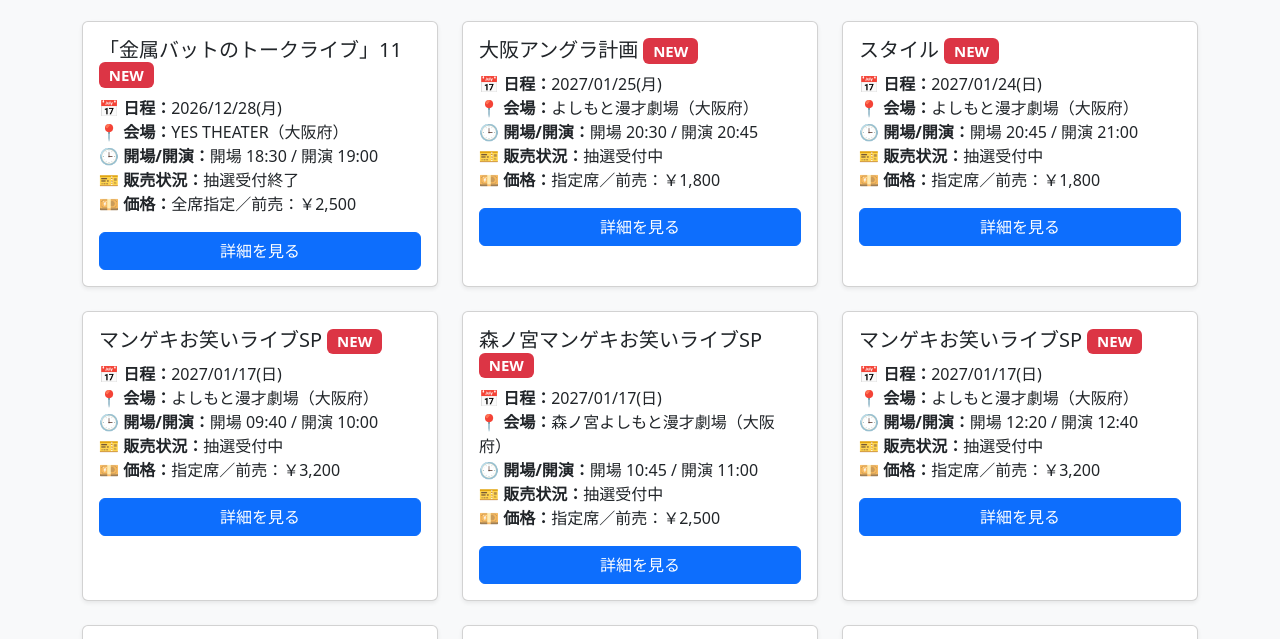
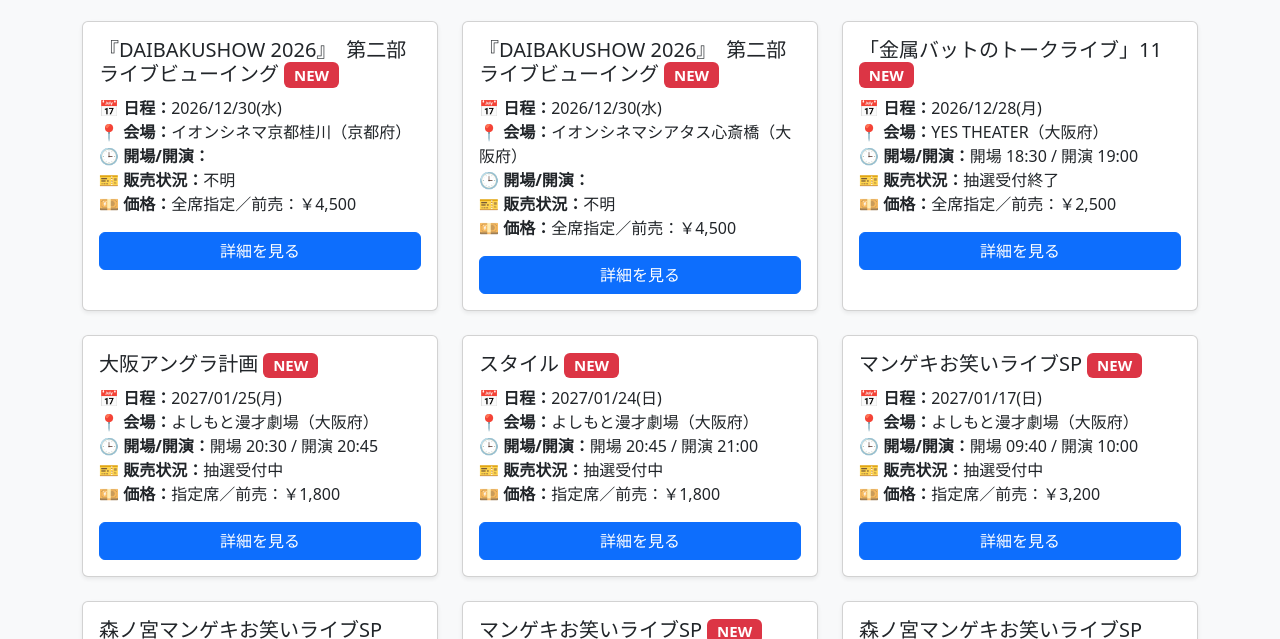
Before and after one commit to rockn-git-hub/fany-scheduler, a plain HTML site: page kinzoku_bat_events.html in a window 1280 px wide. Shown: the part 81-720 px from the top of the page. Drawn offline with nearby package versions, Linux system fonts and the light colour scheme.

Commit message:
Update FANY event data

```diff
--- a/kinzoku_bat_events.html
+++ b/kinzoku_bat_events.html
@@ -11,6 +11,38 @@
 <div class="container py-4">
     <h1 class="mb-4 text-center"> <span class="badge bg-danger">新着あり</span> (new)金属バット公演一覧</h1>
     <div class="row g-4">
+
+        <div class="col-md-6 col-lg-4">
+            <div class="card shadow-sm h-100">
+                <div class="card-body">
+                    <h5 class="card-title">『DAIBAKUSHOW 2026』　第二部　ライブビューイング <span class='badge bg-danger'>NEW</span></h5>
+                    <p class="card-text">
+                        📅 <strong>日程：</strong>2026/12/30(水)<br>
+                        📍 <strong>会場：</strong>イオンシネマ京都桂川（京都府）<br>
+                        🕒 <strong>開場/開演：</strong><br>
+                        🎫 <strong>販売状況：</strong>不明<br>
+                        💴 <strong>価格：</strong>全席指定／前売：￥4,500
+                    </p>
+                    <a href="https://ticket.fany.lol/reception/76451/60730" target="_blank" rel="noopener noreferrer" class="btn btn-primary w-100">詳細を見る</a>
+                </div>
+            </div>
+        </div>
+
+        <div class="col-md-6 col-lg-4">
+            <div class="card shadow-sm h-100">
+                <div class="card-body">
+                    <h5 class="card-title">『DAIBAKUSHOW 2026』　第二部　ライブビューイング <span class='badge bg-danger'>NEW</span></h5>
+                    <p class="card-text">
+                        📅 <strong>日程：</strong>2026/12/30(水)<br>
+                        📍 <strong>会場：</strong>イオンシネマシアタス心斎橋（大阪府）<br>
+                        🕒 <strong>開場/開演：</strong><br>
+                        🎫 <strong>販売状況：</strong>不明<br>
+                        💴 <strong>価格：</strong>全席指定／前売：￥4,500
+                    </p>
+                    <a href="https://ticket.fany.lol/reception/76451/60731" target="_blank" rel="noopener noreferrer" class="btn btn-primary w-100">詳細を見る</a>
+                </div>
+            </div>
+        </div>
 
         <div class="col-md-6 col-lg-4">
             <div class="card shadow-sm h-100">
@@ -287,7 +319,7 @@
         <div class="col-md-6 col-lg-4">
             <div class="card shadow-sm h-100">
                 <div class="card-body">
-                    <h5 class="card-title">金属バット×例えば炎ツーマンライブ「例えバット」３ <span class='badge bg-danger'>NEW</span></h5>
+                    <h5 class="card-title">金属バット×例えば炎ツーマンライブ「例えバット」３</h5>
                     <p class="card-text">
                         📅 <strong>日程：</strong>2027/01/13(水)<br>
                         📍 <strong>会場：</strong>COOL JAPAN PARK OSAKA TTホール（大阪府）<br>
```
Also changed, not shown: previous_events.json (+29 -1 lines).
